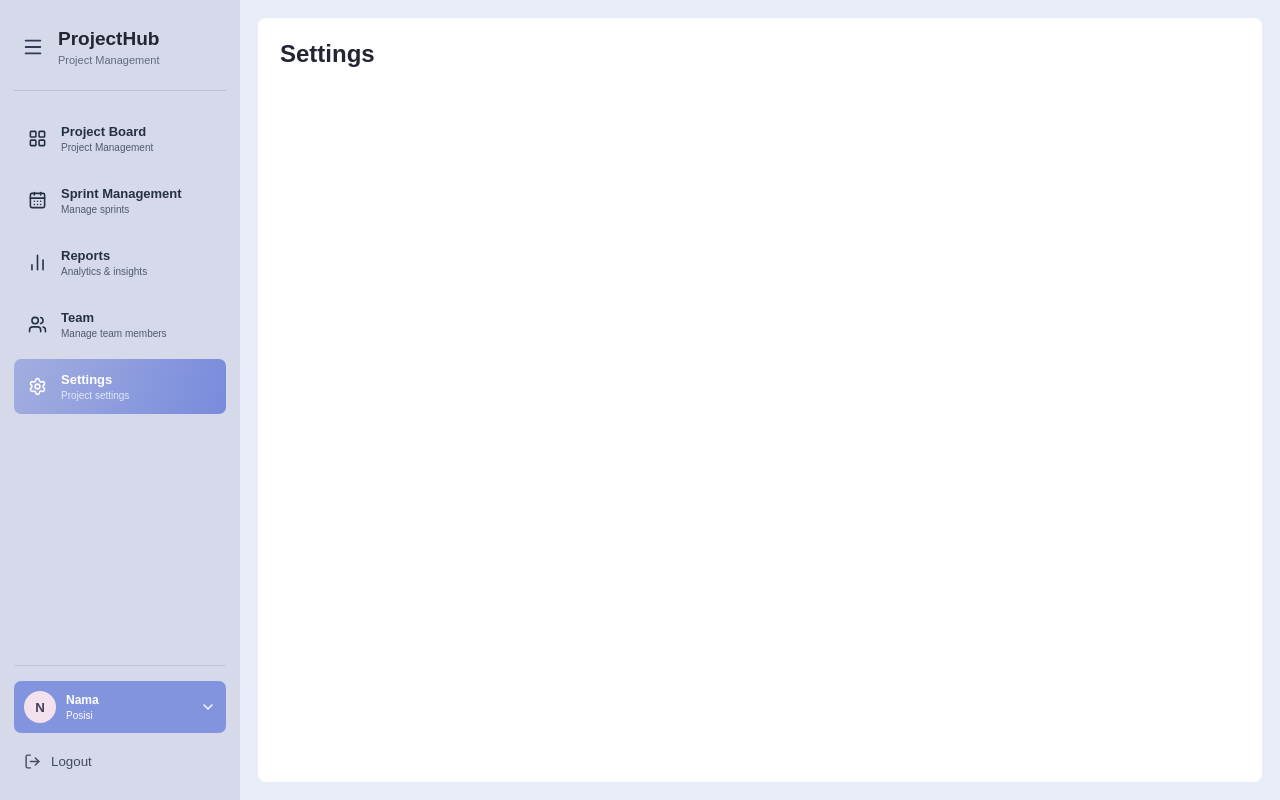
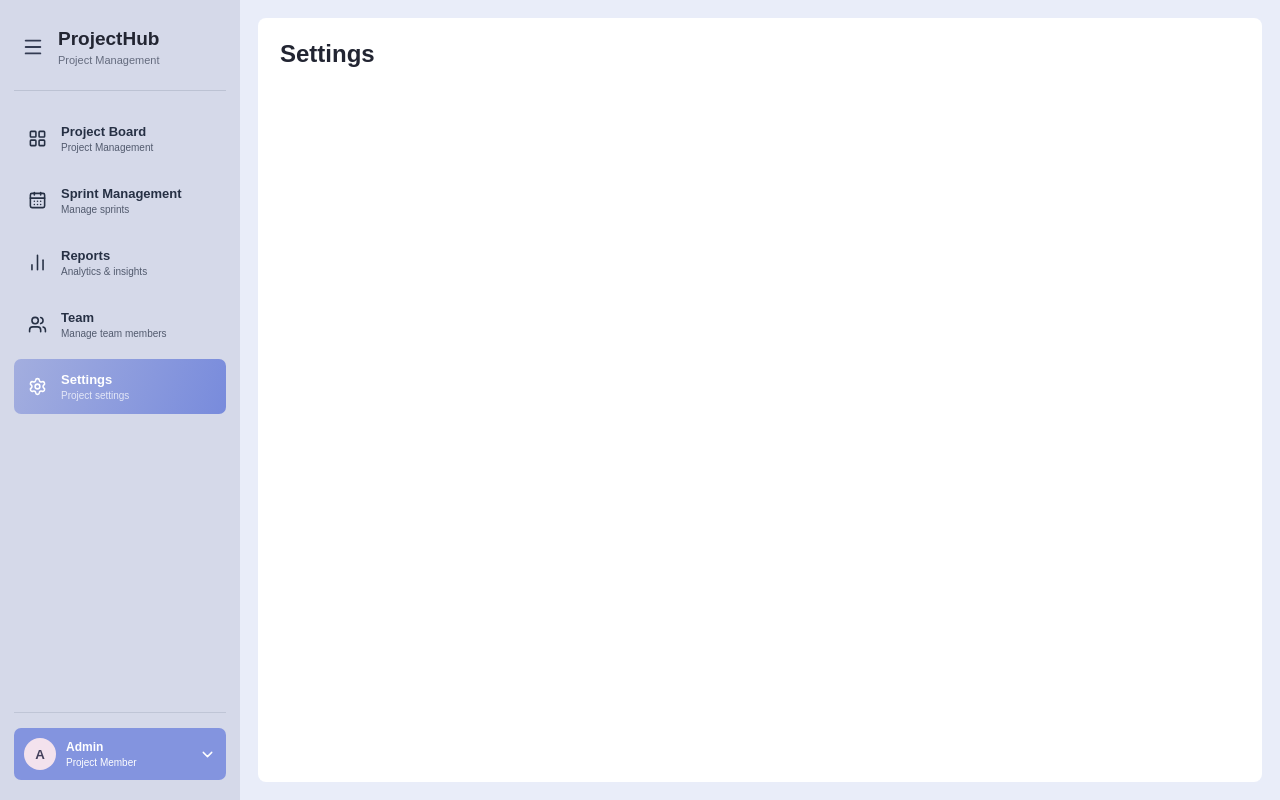
Before and after one commit to Shintamaa/issue-tracker, a React (Vite) app in the folder frontend/: page /settings in a window 1280 px wide. Built offline with nearby package versions, Linux system fonts and the light colour scheme.

Commit message:
feat: memperbarui tampilan notifikasi aplikasi

```diff
--- a/frontend/src/components/MainLayout.jsx
+++ b/frontend/src/components/MainLayout.jsx
@@ -1,5 +1,13 @@
 
-import { Outlet, NavLink, useNavigate, useLocation } from "react-router-dom";
+import { useState } from "react";
+
+import {
+  Outlet,
+  NavLink,
+  useNavigate,
+  useLocation,
+} from "react-router-dom";
+
 import {
   LayoutGrid,
   CalendarDays,
@@ -9,7 +17,9 @@ import {
   Search,
   Menu,
   ChevronDown,
+  ChevronUp,
   LogOut,
+  UserRound,
 } from "lucide-react";
 
 import "../styles/MainLayout.css";
@@ -54,10 +64,7 @@ export default function MainLayout() {
     },
   ];
 
-  const handleLogout = () => {
-    // Sementara kembali ke Login
-    navigate("/login");
-  };
+  const [showProfileMenu, setShowProfileMenu] = useState(false);
 
   return (
     <div className="main-layout">
@@ -102,27 +109,65 @@ export default function MainLayout() {
         </nav>
 
         {/* Profil dan Logout */}
+
         <div className="sidebar-bottom">
-          <button className="user-profile" type="button">
-            <div className="profile-avatar">N</div>
+          <div className="profile-dropdown-wrapper">
 
-            <div className="profile-info">
-              <strong>Nama</strong>
-              <small>Posisi</small>
-            </div>
+            {/* Menu yang muncul saat profil diklik */}
+            {showProfileMenu && (
+              <div className="profile-dropdown">
+                <button
+                  type="button"
+                  className="profile-dropdown-item"
+                  onClick={() => {
+                    setShowProfileMenu(false);
+                    navigate('/settings');
+                  }}
+                >
+                  <UserRound size={17} />
+                  <span>Profil Saya</span>
+                </button>
 
-            <ChevronDown size={16} />
-          </button>
+                <div className="profile-dropdown-divider" />
 
-          <button
-            className="logout-button"
-            type="button"
-            onClick={handleLogout}
-          >
-            <LogOut size={17} />
-            Logout
-          </button>
+                <button
+                  type="button"
+                  className="profile-dropdown-item logout-item"
+                  onClick={() => {
+                    setShowProfileMenu(false);
+                    navigate('/login');
+                  }}
+                >
+                  <LogOut size={17} />
+                  <span>Logout</span>
+                </button>
+              </div>
+            )}
+
+            {/* Tombol profil pengguna */}
+            <button
+              type="button"
+              className="user-profile"
+              onClick={() => setShowProfileMenu(!showProfileMenu)}
+              aria-expanded={showProfileMenu}
+            >
+              <div className="profile-avatar">A</div>
+
+              <div className="profile-info">
+                <strong>Admin</strong>
+                <small>Project Member</small>
+              </div>
+
+              {showProfileMenu ? (
+                <ChevronUp size={17} />
+              ) : (
+                <ChevronDown size={17} />
+              )}
+            </button>
+
+          </div>
         </div>
+
       </aside>
 
       {/* KONTEN UTAMA */}
--- a/frontend/src/styles/MainLayout.css
+++ b/frontend/src/styles/MainLayout.css
@@ -305,3 +305,60 @@
     width: 100px;
   }
 }
+
+/* Pembungkus profil dan dropdown */
+.profile-dropdown-wrapper {
+  position: relative;
+}
+
+/* Kotak dropdown yang muncul di atas profil */
+.profile-dropdown {
+  position: absolute;
+  bottom: calc(100% + 10px);
+  left: 0;
+  width: 100%;
+  background: #ffffff;
+  border: 1px solid #dce0ee;
+  border-radius: 10px;
+  padding: 7px;
+  box-shadow: 0 8px 24px rgba(45, 55, 100, 0.14);
+  z-index: 100;
+  box-sizing: border-box;
+}
+
+/* Setiap pilihan di dalam dropdown */
+.profile-dropdown-item {
+  display: flex;
+  align-items: center;
+  gap: 10px;
+  width: 100%;
+  padding: 11px 12px;
+  border: none;
+  border-radius: 6px;
+  background: transparent;
+  color: #343c55;
+  font-size: 12px;
+  text-align: left;
+  cursor: pointer;
+  transition: background 0.2s ease;
+}
+
+.profile-dropdown-item:hover {
+  background: #eef0fa;
+}
+
+/* Garis pemisah menu */
+.profile-dropdown-divider {
+  height: 1px;
+  background: #e5e7ef;
+  margin: 5px 0;
+}
+
+/* Warna khusus Logout */
+.logout-item {
+  color: #bf5969;
+}
+
+.logout-item:hover {
+  background: #fff0f2;
+}
```
